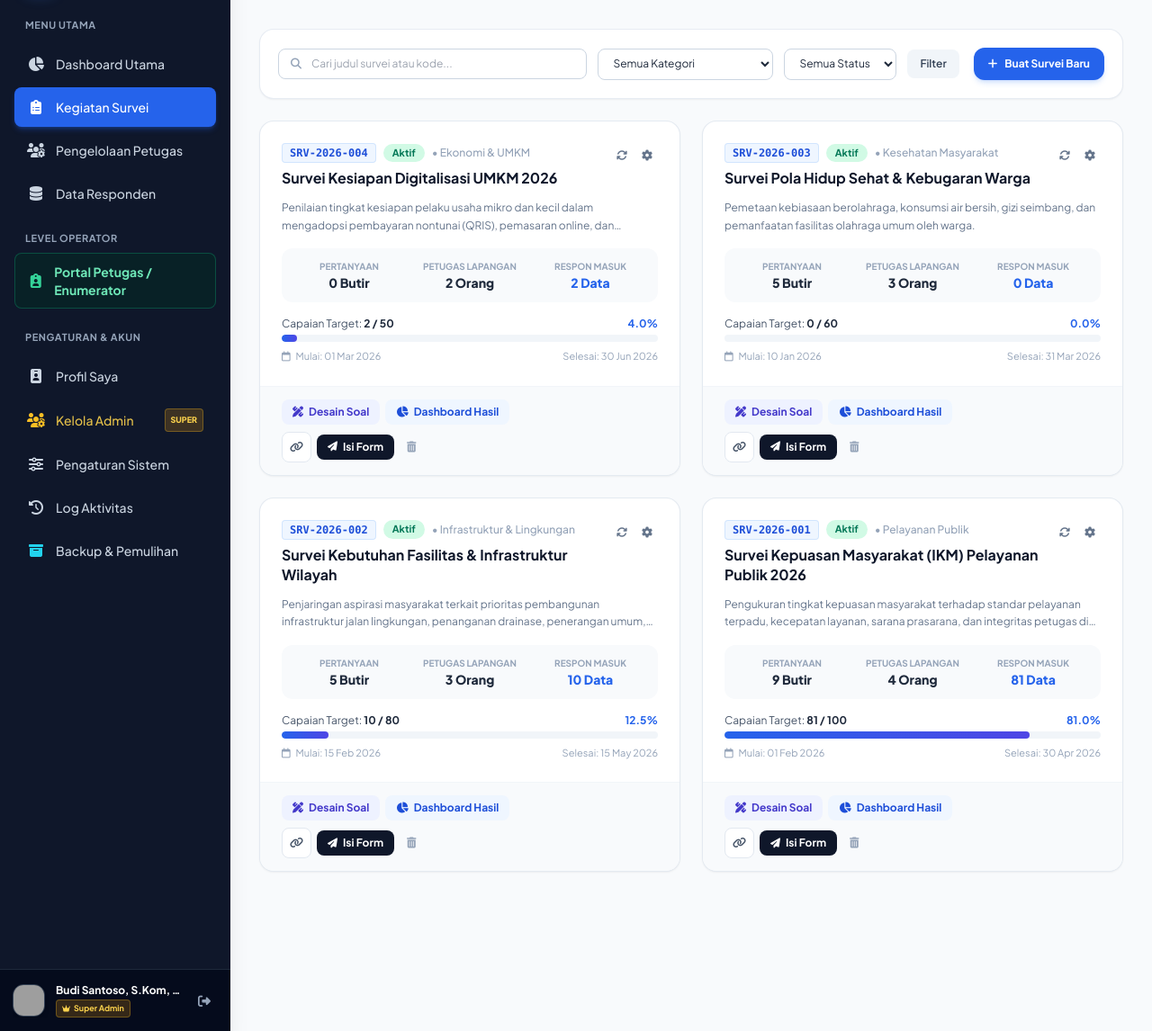
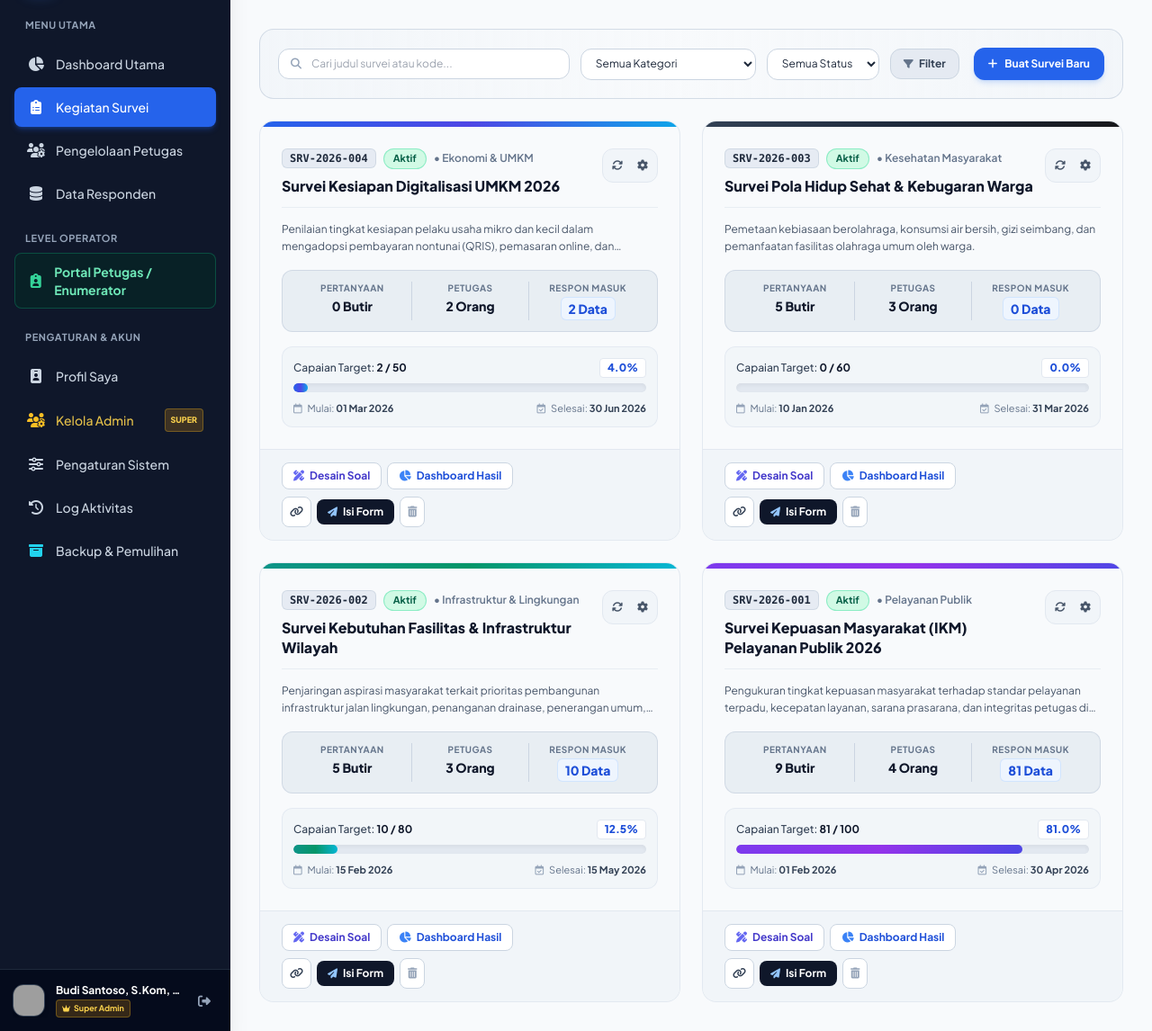
Before and after one commit to nenkai194-wq/sisurvei, a Flask app: page /survei in a window 1280 px wide. Shown: the part 64-1210 px from the top of the page at 90% size. Run offline with Flask 3, Linux system fonts and the light colour scheme; a user stored in the database is signed in; data comes from the database, SQL or seed files in the repository; both versions use the stored data as it was after the commit; some libraries are stand-ins or nearby versions; grey boxes are pictures that could not be loaded.

Commit message:
feat(ui): perbarui interface kegiatan survei & kelola petugas dengan aksen abu-abu slate, ribbon dinamis & kartu kontras

```diff
--- a/templates/surveys/index.html
+++ b/templates/surveys/index.html
@@ -7,19 +7,19 @@
 {% block content %}
 <div class="space-y-6">
 
-  <!-- TOP BAR: SEARCH & FILTER -->
-  <div class="bg-white p-5 rounded-2xl border border-slate-200/80 shadow-sm flex flex-col md:flex-row md:items-center justify-between gap-4">
+  <!-- TOP BAR: SEARCH & FILTER (MODERN SLATE BACKDROP) -->
+  <div class="bg-gradient-to-r from-slate-100/90 via-slate-50 to-slate-100/90 p-5 rounded-2xl border border-slate-300/80 shadow-xs flex flex-col md:flex-row md:items-center justify-between gap-4">
 
     <!-- Filter Form -->
     <form method="GET" action="{{ url_for('survei_index') }}" class="flex flex-wrap items-center gap-3 flex-1">
       <!-- Search Input -->
       <div class="relative min-w-[240px] flex-1">
         <i class="fa-solid fa-magnifying-glass absolute left-3.5 top-1/2 -translate-y-1/2 text-slate-400 text-xs"></i>
-        <input type="text" name="q" value="{{ filter_q }}" placeholder="Cari judul survei atau kode..." class="w-full pl-9 pr-3 py-2 text-xs border border-slate-300 rounded-lg focus:ring-2 focus:ring-blue-500 focus:outline-none">
+        <input type="text" name="q" value="{{ filter_q }}" placeholder="Cari judul survei atau kode..." class="w-full pl-9 pr-3 py-2 text-xs bg-white border border-slate-300 rounded-xl focus:ring-2 focus:ring-blue-500 focus:border-blue-500 focus:outline-none shadow-2xs transition">
       </div>
 
       <!-- Kategori Filter -->
-      <select name="kategori" onchange="this.form.submit()" class="px-3 py-2 text-xs border border-slate-300 rounded-lg focus:ring-2 focus:ring-blue-500 focus:outline-none bg-white">
+      <select name="kategori" onchange="this.form.submit()" class="px-3 py-2 text-xs border border-slate-300 rounded-xl focus:ring-2 focus:ring-blue-500 focus:outline-none bg-white shadow-2xs cursor-pointer">
         <option value="">Semua Kategori</option>
         {% for cat in kategori_list %}
           <option value="{{ cat }}" {% if filter_kategori == cat %}selected{% endif %}>{{ cat }}</option>
@@ -27,25 +27,28 @@
       </select>
 
       <!-- Status Filter -->
-      <select name="status" onchange="this.form.submit()" class="px-3 py-2 text-xs border border-slate-300 rounded-lg focus:ring-2 focus:ring-blue-500 focus:outline-none bg-white">
+      <select name="status" onchange="this.form.submit()" class="px-3 py-2 text-xs border border-slate-300 rounded-xl focus:ring-2 focus:ring-blue-500 focus:outline-none bg-white shadow-2xs cursor-pointer">
         <option value="">Semua Status</option>
         <option value="Aktif" {% if filter_status == 'Aktif' %}selected{% endif %}>Aktif</option>
         <option value="Draft" {% if filter_status == 'Draft' %}selected{% endif %}>Draft</option>
         <option value="Selesai" {% if filter_status == 'Selesai' %}selected{% endif %}>Selesai</option>
       </select>
 
-      <button type="submit" class="px-3.5 py-2 text-xs font-semibold text-slate-700 bg-slate-100 hover:bg-slate-200 rounded-lg transition">
-        Filter
+      <button type="submit" class="px-3.5 py-2 text-xs font-bold text-slate-700 bg-slate-200/80 hover:bg-slate-300 rounded-xl border border-slate-300 transition shadow-2xs">
+        <i class="fa-solid fa-filter text-[11px] mr-1 text-slate-500"></i>
+        <span>Filter</span>
       </button>
 
       {% if filter_q or filter_kategori or filter_status %}
-        <a href="{{ url_for('survei_index') }}" class="text-xs text-rose-600 hover:underline">Reset Filter</a>
+        <a href="{{ url_for('survei_index') }}" class="text-xs text-rose-600 hover:text-rose-800 font-bold hover:underline transition">
+          <i class="fa-solid fa-arrow-rotate-left mr-1"></i>Reset
+        </a>
       {% endif %}
     </form>
 
     <!-- Tombol Tambah Baru -->
     <div class="shrink-0">
-      <a href="{{ url_for('survei_tambah') }}" class="inline-flex items-center space-x-2 px-4 py-2.5 text-xs font-bold text-white bg-blue-600 rounded-xl hover:bg-blue-700 shadow-md shadow-blue-500/20 transition">
+      <a href="{{ url_for('survei_tambah') }}" class="inline-flex items-center space-x-2 px-4 py-2.5 text-xs font-bold text-white bg-blue-600 rounded-xl hover:bg-blue-700 shadow-md shadow-blue-500/20 hover:shadow-lg transition">
         <i class="fa-solid fa-plus"></i>
         <span>Buat Survei Baru</span>
       </a>
@@ -57,106 +60,121 @@
   {% if surveys %}
     <div class="grid grid-cols-1 lg:grid-cols-2 gap-6">
       {% for s in surveys %}
-      <div class="bg-white rounded-2xl border border-slate-200/90 shadow-sm hover:shadow-md transition flex flex-col justify-between overflow-hidden">
+      {% set ribbon_colors = [
+        'from-blue-600 via-indigo-600 to-sky-500',
+        'from-slate-700 via-slate-800 to-zinc-900',
+        'from-teal-600 via-emerald-600 to-cyan-500',
+        'from-violet-600 via-purple-600 to-indigo-600'
+      ] %}
+      {% set current_ribbon = ribbon_colors[loop.index0 % 4] %}
 
-        <!-- Header Card -->
+      <div class="bg-slate-50 border border-slate-200/90 rounded-2xl shadow-xs hover:shadow-xl hover:-translate-y-1 transition-all duration-300 flex flex-col justify-between overflow-hidden group">
+
+        <!-- Top Colored Ribbon Accent -->
+        <div class="h-1.5 w-full bg-gradient-to-r {{ current_ribbon }}"></div>
+
+        <!-- Main Card Body -->
         <div class="p-6">
-          <div class="flex items-start justify-between gap-3 mb-3">
+
+          <!-- Header Card Band -->
+          <div class="flex items-start justify-between gap-3 mb-3.5 pb-3 border-b border-slate-200/70">
             <div>
-              <div class="flex items-center gap-2 mb-1.5 flex-wrap">
-                <span class="text-xs font-mono font-bold text-blue-700 bg-blue-50 px-2 py-0.5 rounded border border-blue-200/60">{{ s.kode_survei }}</span>
-                <span class="px-2.5 py-0.5 text-[11px] font-bold rounded-full {% if s.status == 'Aktif' %}bg-emerald-100 text-emerald-700{% elif s.status == 'Draft' %}bg-amber-100 text-amber-700{% else %}bg-slate-200 text-slate-700{% endif %}">
+              <div class="flex items-center gap-2 mb-2 flex-wrap">
+                <span class="text-xs font-mono font-extrabold text-slate-800 bg-slate-200/80 px-2 py-0.5 rounded-md border border-slate-300/80 shadow-2xs">{{ s.kode_survei }}</span>
+                <span class="px-2.5 py-0.5 text-[11px] font-bold rounded-full border {% if s.status == 'Aktif' %}bg-emerald-100 text-emerald-800 border-emerald-300/70{% elif s.status == 'Draft' %}bg-amber-100 text-amber-800 border-amber-300/70{% else %}bg-slate-200 text-slate-800 border-slate-300{% endif %}">
                   {{ s.status }}
                 </span>
-                <span class="text-xs text-slate-400 font-medium">• {{ s.kategori }}</span>
+                <span class="text-xs text-slate-500 font-semibold">• {{ s.kategori }}</span>
               </div>
-              <h3 class="text-base font-bold text-slate-900 leading-snug hover:text-blue-600 transition">
+              <h3 class="text-base font-extrabold text-slate-900 leading-snug group-hover:text-blue-600 transition-colors">
                 <a href="{{ url_for('survei_hasil', id=s.id) }}">{{ s.judul }}</a>
               </h3>
             </div>
 
             <!-- Status Toggle Dropdown / Action -->
-            <div class="shrink-0 flex items-center gap-1">
+            <div class="shrink-0 flex items-center gap-1 bg-slate-100/90 p-1 rounded-xl border border-slate-200">
               <form action="{{ url_for('survei_toggle_status', id=s.id) }}" method="POST" class="inline">
-                <button type="submit" class="p-1.5 text-xs rounded-lg text-slate-500 hover:text-slate-800 hover:bg-slate-100 transition" title="Ubah Status (Aktif / Selesai)">
+                <button type="submit" class="p-1.5 text-xs rounded-lg text-slate-600 hover:text-slate-900 hover:bg-white transition" title="Ubah Status (Aktif / Selesai)">
                   <i class="fa-solid fa-arrows-rotate"></i>
                 </button>
               </form>
-              <a href="{{ url_for('survei_edit', id=s.id) }}" class="p-1.5 text-xs rounded-lg text-slate-500 hover:text-blue-600 hover:bg-blue-50 transition" title="Pengaturan Survei">
+              <a href="{{ url_for('survei_edit', id=s.id) }}" class="p-1.5 text-xs rounded-lg text-slate-600 hover:text-blue-600 hover:bg-white transition" title="Pengaturan Survei">
                 <i class="fa-solid fa-gear"></i>
               </a>
             </div>
           </div>
 
-          <p class="text-xs text-slate-500 line-clamp-2 leading-relaxed mb-4">
-            {{ s.deskripsi or 'Tidak ada deskripsi singkat.' }}
+          <!-- Description -->
+          <p class="text-xs text-slate-600 line-clamp-2 leading-relaxed mb-4">
+            {{ s.deskripsi or 'Tidak ada deskripsi singkat untuk kegiatan survei ini.' }}
           </p>
 
-          <!-- Metrics Badges -->
-          <div class="grid grid-cols-3 gap-2 p-3 bg-slate-50 rounded-xl text-center text-xs mb-4">
-            <div>
-              <span class="text-[10px] uppercase font-bold text-slate-400 block">Pertanyaan</span>
-              <span class="text-sm font-extrabold text-slate-800">{{ s.total_pertanyaan }} Butir</span>
+          <!-- Structured Contrast Metrics Box (Abu-Abu Kontras) -->
+          <div class="grid grid-cols-3 gap-0 p-3 bg-slate-200/70 border border-slate-300/80 rounded-xl text-center divide-x divide-slate-300 shadow-2xs mb-4">
+            <div class="px-1">
+              <span class="text-[10px] uppercase font-bold text-slate-500 tracking-wider block">Pertanyaan</span>
+              <span class="text-sm font-extrabold text-slate-900 block mt-0.5">{{ s.total_pertanyaan }} Butir</span>
             </div>
-            <div>
-              <span class="text-[10px] uppercase font-bold text-slate-400 block">Petugas Lapangan</span>
-              <span class="text-sm font-extrabold text-slate-800">{{ s.total_petugas_assigned }} Orang</span>
+            <div class="px-1">
+              <span class="text-[10px] uppercase font-bold text-slate-500 tracking-wider block">Petugas</span>
+              <span class="text-sm font-extrabold text-slate-900 block mt-0.5">{{ s.total_petugas_assigned }} Orang</span>
             </div>
-            <div>
-              <span class="text-[10px] uppercase font-bold text-slate-400 block">Respon Masuk</span>
-              <span class="text-sm font-extrabold text-blue-600">{{ s.total_masuk }} Data</span>
+            <div class="px-1">
+              <span class="text-[10px] uppercase font-bold text-slate-500 tracking-wider block">Respon Masuk</span>
+              <span class="text-sm font-extrabold text-blue-700 bg-blue-50/90 px-2 py-0.5 rounded-md border border-blue-200/60 inline-block mt-0.5">{{ s.total_masuk }} Data</span>
             </div>
           </div>
 
-          <!-- Progress Bar Target -->
-          <div>
-            <div class="flex items-center justify-between text-xs text-slate-600 mb-1">
-              <span>Capaian Target: <strong class="text-slate-800">{{ s.total_masuk }} / {{ s.target_responden }}</strong></span>
-              <span class="font-bold text-blue-600">{{ s.persen_capaian }}%</span>
+          <!-- Progress Bar Target Box -->
+          <div class="bg-slate-100/90 p-3 rounded-xl border border-slate-200/80">
+            <div class="flex items-center justify-between text-xs text-slate-700 mb-1.5 font-medium">
+              <span>Capaian Target: <strong class="text-slate-900 font-bold">{{ s.total_masuk }} / {{ s.target_responden }}</strong></span>
+              <span class="font-extrabold text-blue-700 bg-white px-2 py-0.5 rounded border border-slate-200 shadow-2xs">{{ s.persen_capaian }}%</span>
             </div>
-            <div class="w-full bg-slate-100 rounded-full h-2 overflow-hidden">
-              <div class="bg-gradient-to-r from-blue-600 to-indigo-600 h-2 rounded-full transition-all duration-300" style="width: {{ s.persen_capaian }}%"></div>
+            <div class="w-full bg-slate-200 rounded-full h-2.5 overflow-hidden shadow-inner">
+              <div class="bg-gradient-to-r {{ current_ribbon }} h-2.5 rounded-full transition-all duration-300" style="width: {{ s.persen_capaian }}%"></div>
             </div>
-            <div class="flex items-center justify-between mt-2 text-[11px] text-slate-400">
-              <span><i class="fa-regular fa-calendar mr-1"></i> Mulai: {{ s.tanggal_mulai|format_date }}</span>
-              <span>Selesai: {{ s.tanggal_selesai|format_date }}</span>
+            <div class="flex items-center justify-between mt-2.5 text-[11px] text-slate-500">
+              <span><i class="fa-regular fa-calendar mr-1 text-slate-400"></i> Mulai: <strong class="text-slate-700">{{ s.tanggal_mulai|format_date }}</strong></span>
+              <span><i class="fa-regular fa-calendar-check mr-1 text-slate-400"></i> Selesai: <strong class="text-slate-700">{{ s.tanggal_selesai|format_date }}</strong></span>
             </div>
           </div>
+
         </div>
 
-        <!-- Footer Actions -->
-        <div class="px-6 py-3.5 bg-slate-50 border-t border-slate-100 flex items-center justify-between gap-2 flex-wrap">
+        <!-- Footer Actions Bar (Abu-Abu Elegan) -->
+        <div class="px-6 py-3.5 bg-slate-100/90 border-t border-slate-200 flex items-center justify-between gap-2 flex-wrap">
 
           <div class="flex items-center gap-1.5">
             <!-- Builder / Perancang Pertanyaan -->
-            <a href="{{ url_for('survei_builder', id=s.id) }}" class="inline-flex items-center gap-1.5 px-3 py-1.5 text-xs font-bold text-indigo-700 bg-indigo-50 hover:bg-indigo-100 rounded-lg transition">
-              <i class="fa-solid fa-pen-ruler"></i>
+            <a href="{{ url_for('survei_builder', id=s.id) }}" class="inline-flex items-center gap-1.5 px-3 py-1.5 text-xs font-bold text-indigo-700 bg-white hover:bg-indigo-50 border border-slate-300 hover:border-indigo-300 rounded-lg shadow-2xs transition">
+              <i class="fa-solid fa-pen-ruler text-indigo-500"></i>
               <span>Desain Soal</span>
             </a>
 
             <!-- Dashboard Hasil & Analisis -->
-            <a href="{{ url_for('survei_hasil', id=s.id) }}" class="inline-flex items-center gap-1.5 px-3 py-1.5 text-xs font-bold text-blue-700 bg-blue-50 hover:bg-blue-100 rounded-lg transition">
-              <i class="fa-solid fa-chart-pie"></i>
+            <a href="{{ url_for('survei_hasil', id=s.id) }}" class="inline-flex items-center gap-1.5 px-3 py-1.5 text-xs font-bold text-blue-700 bg-white hover:bg-blue-50 border border-slate-300 hover:border-blue-300 rounded-lg shadow-2xs transition">
+              <i class="fa-solid fa-chart-pie text-blue-500"></i>
               <span>Dashboard Hasil</span>
             </a>
           </div>
 
           <div class="flex items-center gap-1.5">
             <!-- Salin Link Form Publik -->
-            <button onclick="copyToClipboard('{{ request.host_url }}s/{{ s.kode_survei }}', 'Tautan formulir survei')" class="p-2 text-xs text-slate-600 hover:text-slate-900 bg-white border border-slate-200 hover:bg-slate-100 rounded-lg transition" title="Salin Link Publik Kuisioner">
+            <button onclick="copyToClipboard('{{ request.host_url }}s/{{ s.kode_survei }}', 'Tautan formulir survei')" class="p-2 text-xs text-slate-700 hover:text-slate-900 bg-white border border-slate-300 hover:bg-slate-200 rounded-lg shadow-2xs transition" title="Salin Link Publik Kuisioner">
               <i class="fa-solid fa-link"></i>
             </button>
 
             <!-- Buka Formulir Langsung -->
-            <a href="{{ url_for('survei_isi', kode_survei=s.kode_survei) }}" target="_blank" class="inline-flex items-center gap-1.5 px-3 py-1.5 text-xs font-bold text-white bg-slate-900 hover:bg-slate-800 rounded-lg transition" title="Buka Form Pengisian Responden">
-              <i class="fa-solid fa-paper-plane text-[11px]"></i>
+            <a href="{{ url_for('survei_isi', kode_survei=s.kode_survei) }}" target="_blank" class="inline-flex items-center gap-1.5 px-3 py-1.5 text-xs font-bold text-white bg-slate-900 hover:bg-slate-800 rounded-lg shadow-xs transition" title="Buka Form Pengisian Responden">
+              <i class="fa-solid fa-paper-plane text-[11px] text-blue-300"></i>
               <span>Isi Form</span>
             </a>
 
             {% if logged_user.is_super_admin %}
             <!-- Hapus Survei (Khusus Super Admin) -->
             <form action="{{ url_for('survei_hapus', id=s.id) }}" method="POST" onsubmit="return confirm('Apakah Anda yakin ingin menghapus survei ini beserta seluruh data respon yang ada?');" class="inline">
-              <button type="submit" class="p-2 text-xs text-slate-400 hover:text-rose-600 rounded-lg hover:bg-rose-50 transition" title="Hapus Survei (Khusus Super Admin)">
+              <button type="submit" class="p-2 text-xs text-slate-400 bg-white hover:text-rose-600 hover:bg-rose-50 border border-slate-300 rounded-lg shadow-2xs transition" title="Hapus Survei (Khusus Super Admin)">
                 <i class="fa-solid fa-trash-can"></i>
               </button>
             </form>
@@ -169,8 +187,8 @@
       {% endfor %}
     </div>
   {% else %}
-    <div class="bg-white rounded-2xl p-12 text-center border border-slate-200">
-      <div class="w-16 h-16 rounded-full bg-blue-50 text-blue-600 flex items-center justify-center text-3xl mx-auto mb-4">
+    <div class="bg-slate-50 rounded-2xl p-12 text-center border border-slate-300">
+      <div class="w-16 h-16 rounded-full bg-slate-200 text-slate-600 flex items-center justify-center text-3xl mx-auto mb-4 border border-slate-300">
         <i class="fa-solid fa-clipboard-question"></i>
       </div>
       <h3 class="text-base font-bold text-slate-800 mb-1">Belum Ada Kegiatan Survei</h3>
```
Also changed, not shown: templates/petugas/index.html (+73 -46 lines), sisurvei.db.
